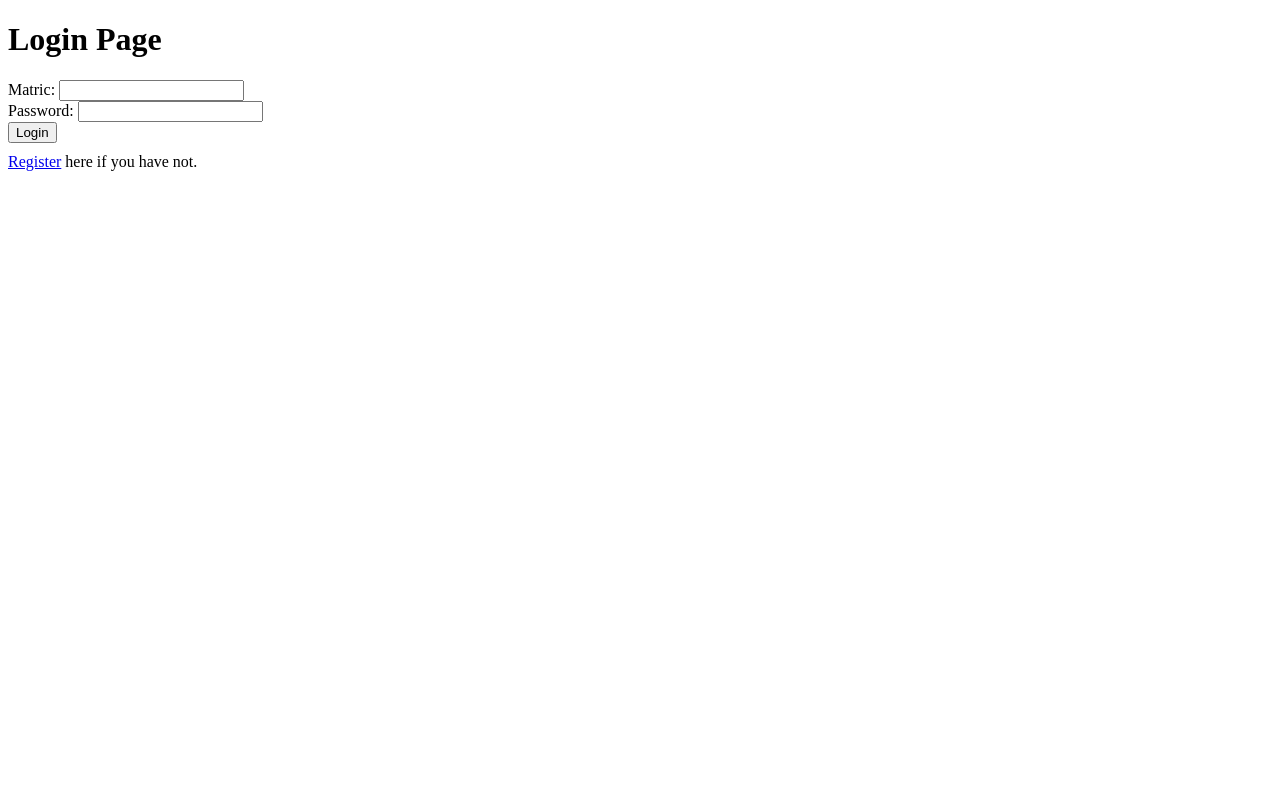
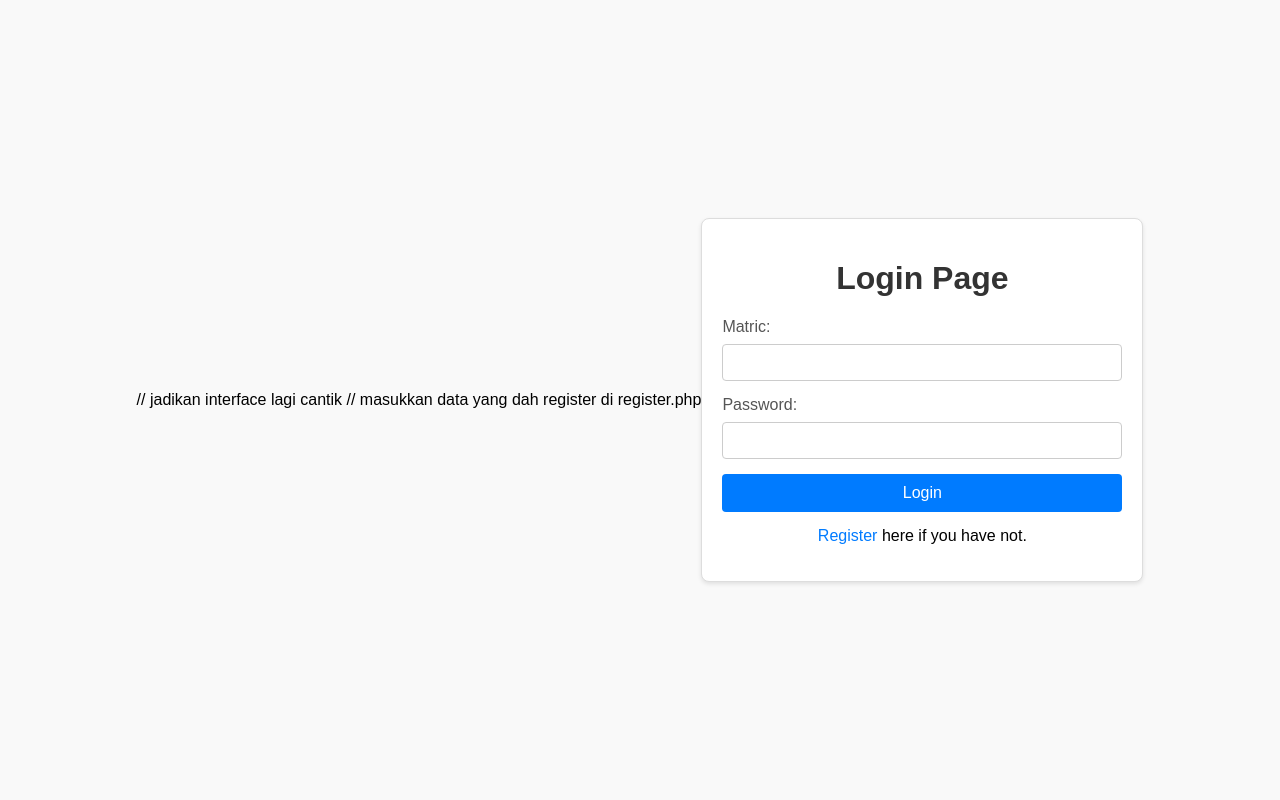
Before and after one commit to aisyahtunnisa/lab5b_Aisyahtunnisa, a PHP site: page /login.php in a window 1280 px wide. Run offline with PHP 8.4, Linux system fonts and the light colour scheme.

Commit message:
login.php

```diff
--- a/login.php
+++ b/login.php
@@ -1,22 +1,94 @@
 <!DOCTYPE html>
 <html lang="en">
-
+// jadikan interface lagi cantik
 <head>
     <meta charset="UTF-8">
     <meta name="viewport" content="width=device-width, initial-scale=1.0">
     <title>Login Page</title>
+    <style>
+        body {
+            font-family: Arial, sans-serif;
+            background-color: #f9f9f9;
+            margin: 0;
+            padding: 0;
+            display: flex;
+            justify-content: center;
+            align-items: center;
+            height: 100vh;
+        }
+
+        h1 {
+            text-align: center;
+            color: #333;
+        }
+
+        form {
+            background-color: #fff;
+            border: 1px solid #ddd;
+            padding: 20px;
+            border-radius: 8px;
+            box-shadow: 0 2px 4px rgba(0, 0, 0, 0.1);
+            width: 100%;
+            max-width: 400px;
+        }
+
+        label {
+            display: block;
+            margin-bottom: 8px;
+            color: #555;
+        }
+
+        input[type="text"],
+        input[type="password"] {
+            width: 100%;
+            padding: 10px;
+            margin-bottom: 15px;
+            border: 1px solid #ccc;
+            border-radius: 4px;
+            box-sizing: border-box;
+        }
+
+        input[type="submit"] {
+            width: 100%;
+            padding: 10px;
+            background-color: #007bff;
+            border: none;
+            color: white;
+            border-radius: 4px;
+            font-size: 16px;
+            cursor: pointer;
+        }
+
+        input[type="submit"]:hover {
+            background-color: #0056b3;
+        }
+
+        p {
+            text-align: center;
+            margin-top: 15px;
+        }
+
+        a {
+            color: #007bff;
+            text-decoration: none;
+        }
+
+        a:hover {
+            text-decoration: underline;
+        }
+    </style>
 </head>
-
+// masukkan data yang dah register di register.php
 <body>
-    <h1>Login Page</h1>
     <form action="authenticate.php" method="post">
+        <h1>Login Page</h1>
         <label for="matric">Matric:</label>
-        <input type="text" name="matric" id="matric" required><br>
+        <input type="text" name="matric" id="matric" required>
         <label for="password">Password:</label>
-        <input type="password" name="password" id="password" required><br>
+        <input type="password" name="password" id="password" required>
         <input type="submit" name="submit" value="Login">
+        <p><a href="register.php">Register</a> here if you have not.</p>
     </form>
-    <p style="margin-top: 10px;"><a href="register.php">Register</a> here if you have not.</p>
 </body>
 
 </html>
```
